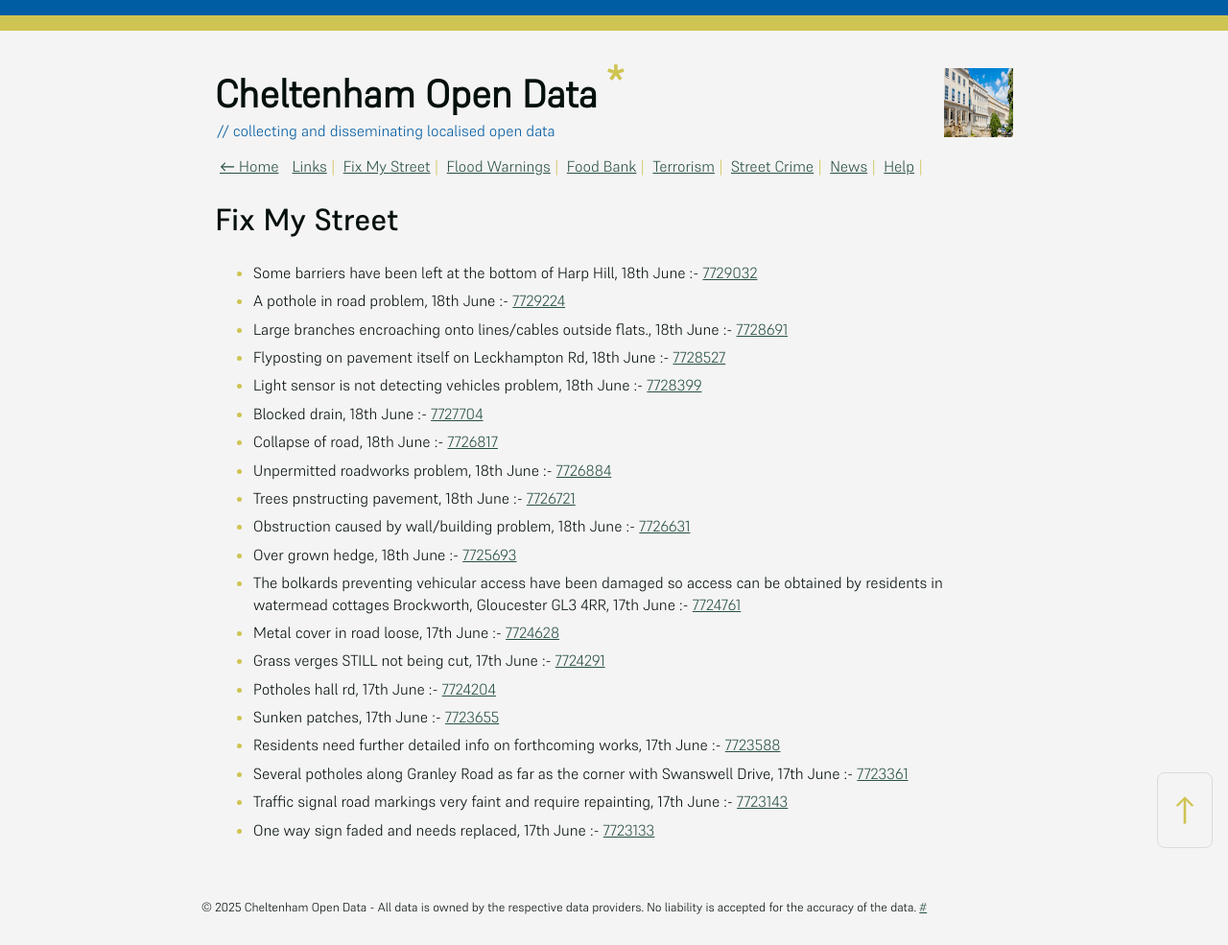
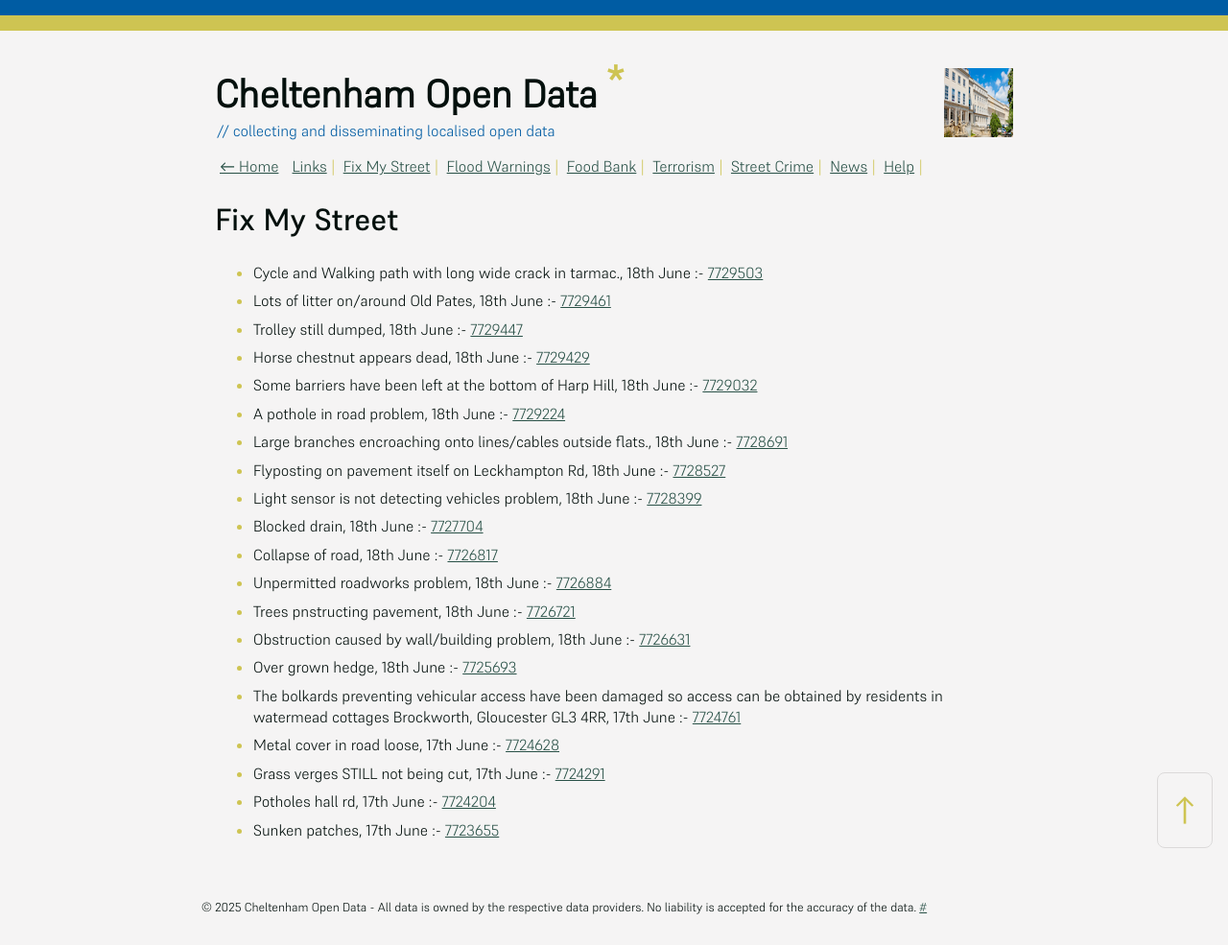
Before and after one commit to mat-0/cheltenham-open-data, a Jekyll site: the page built from _pages/fix-my-street.md, in a window 1280 px wide. Shown: the whole page at 96% size. Built offline with Jekyll 4.4.1, drawn with Linux system fonts in a browser that asks for light colours.

Commit message:
Updated 2025-06-18 15:58:02

```diff
--- a/_pages/fix-my-street.md
+++ b/_pages/fix-my-street.md
@@ -9,6 +9,10 @@ permalink: /fix-my-street
 
 <!-- fix_marker starts -->
 
+- Cycle and Walking path with long wide crack in tarmac., 18th June :- [7729503](https://www.fixmystreet.com/report/7729503)
+- Lots of litter on/around Old Pates, 18th June :- [7729461](https://www.fixmystreet.com/report/7729461)
+- Trolley still dumped, 18th June :- [7729447](https://www.fixmystreet.com/report/7729447)
+- Horse chestnut appears dead, 18th June :- [7729429](https://www.fixmystreet.com/report/7729429)
 - Some barriers have been left at the bottom of Harp Hill, 18th June :- [7729032](https://www.fixmystreet.com/report/7729032)
 - A pothole in road problem, 18th June :- [7729224](https://www.fixmystreet.com/report/7729224)
 - Large branches encroaching onto lines/cables outside flats., 18th June :- [7728691](https://www.fixmystreet.com/report/7728691)
@@ -25,9 +29,5 @@ permalink: /fix-my-street
 - Grass verges STILL not being cut, 17th June :- [7724291](https://www.fixmystreet.com/report/7724291)
 - Potholes hall rd, 17th June :- [7724204](https://www.fixmystreet.com/report/7724204)
 - Sunken patches, 17th June :- [7723655](https://www.fixmystreet.com/report/7723655)
-- Residents need further detailed info on forthcoming works, 17th June :- [7723588](https://www.fixmystreet.com/report/7723588)
-- Several potholes along Granley Road as far as the corner with Swanswell Drive, 17th June :- [7723361](https://www.fixmystreet.com/report/7723361)
-- Traffic signal road markings very faint and require repainting, 17th June :- [7723143](https://www.fixmystreet.com/report/7723143)
-- One way sign faded and needs replaced, 17th June :- [7723133](https://www.fixmystreet.com/report/7723133)
 
 <!-- fix_marker ends -->
```
Also changed, not shown: _data/flood.json (+4 -4 lines), _pages/news.md (+17 -17 lines), index.md (+5 -5 lines).
